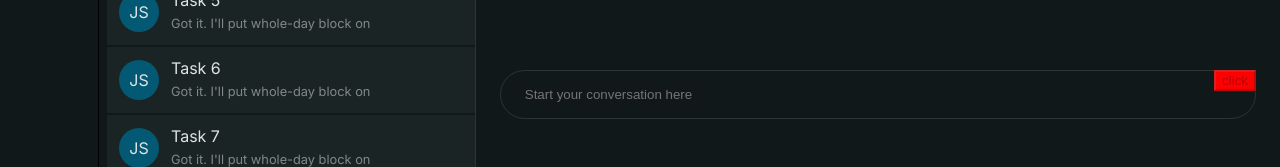
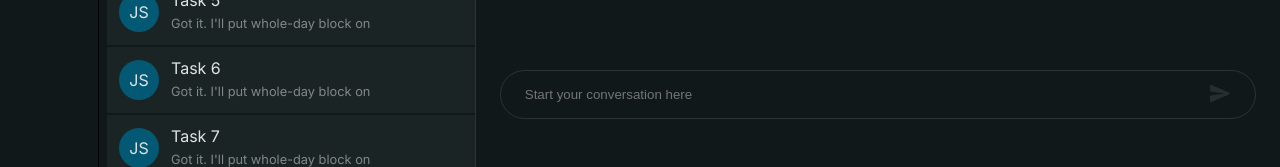
Before and after one commit to lelchek/chat_ui, a React (Create React App) app: page / in a window 1280 px wide. Shown: the part 633-800 px from the top of the page. Built offline with nearby package versions, Linux system fonts and the light colour scheme.

Commit message:
Add icon to submit button in NewMessageInput.

```diff
--- a/src/components/common/Icon/Icon.tsx
+++ b/src/components/common/Icon/Icon.tsx
@@ -7,11 +7,11 @@ const ICON_NAMES = {
   send: Send,
 };
 
-export type IconName = keyof typeof ICON_NAMES;
+type IconName = keyof typeof ICON_NAMES;
 
-export type IconProps = ComponentPropsWithoutRef<'svg'> & {
+interface IconProps extends ComponentPropsWithoutRef<'svg'> {
   name: IconName;
-};
+}
 
 const Icon = ({ name, className, ...rest }: IconProps) => {
   const SvgTag = ICON_NAMES[name] as unknown as 'svg';
--- a/src/components/СhatContainer/components/NewMessageInput/NewMessageInput.module.scss
+++ b/src/components/СhatContainer/components/NewMessageInput/NewMessageInput.module.scss
@@ -8,7 +8,7 @@
   display: block;
   width: 100%;
   border: 1px solid $dark-gray-2;
-  padding: 16px 24px;
+  padding: 16px 48px 16px 24px;
   background: transparent;
   border-radius: 28px;
   color: $light-gray-2;
@@ -23,9 +23,16 @@
 }
 
 .submitButton {
+  @extend %button-reset;
+
   display: block;
   position: absolute;
-  top: 0;
-  right: 0;
-  background-color: red;
+  top: 50%;
+  right: 24px;
+  transform: translateY(-50%);
+  color: $light-gray-2;
+
+  &:disabled {
+    opacity: 0.2;
+  }
 }
--- a/src/components/СhatContainer/components/NewMessageInput/NewMessageInput.tsx
+++ b/src/components/СhatContainer/components/NewMessageInput/NewMessageInput.tsx
@@ -1,4 +1,5 @@
 import { useForm } from 'react-hook-form';
+import Icon from 'components/common/Icon';
 import { FormState } from './types';
 import styles from './NewMessageInput.module.scss';
 
@@ -23,7 +24,7 @@ const NewMessageInput = () => {
       />
 
       <button className={styles.submitButton} type="submit" disabled={!text}>
-        click
+        <Icon name="send" />
       </button>
     </form>
   );
```
